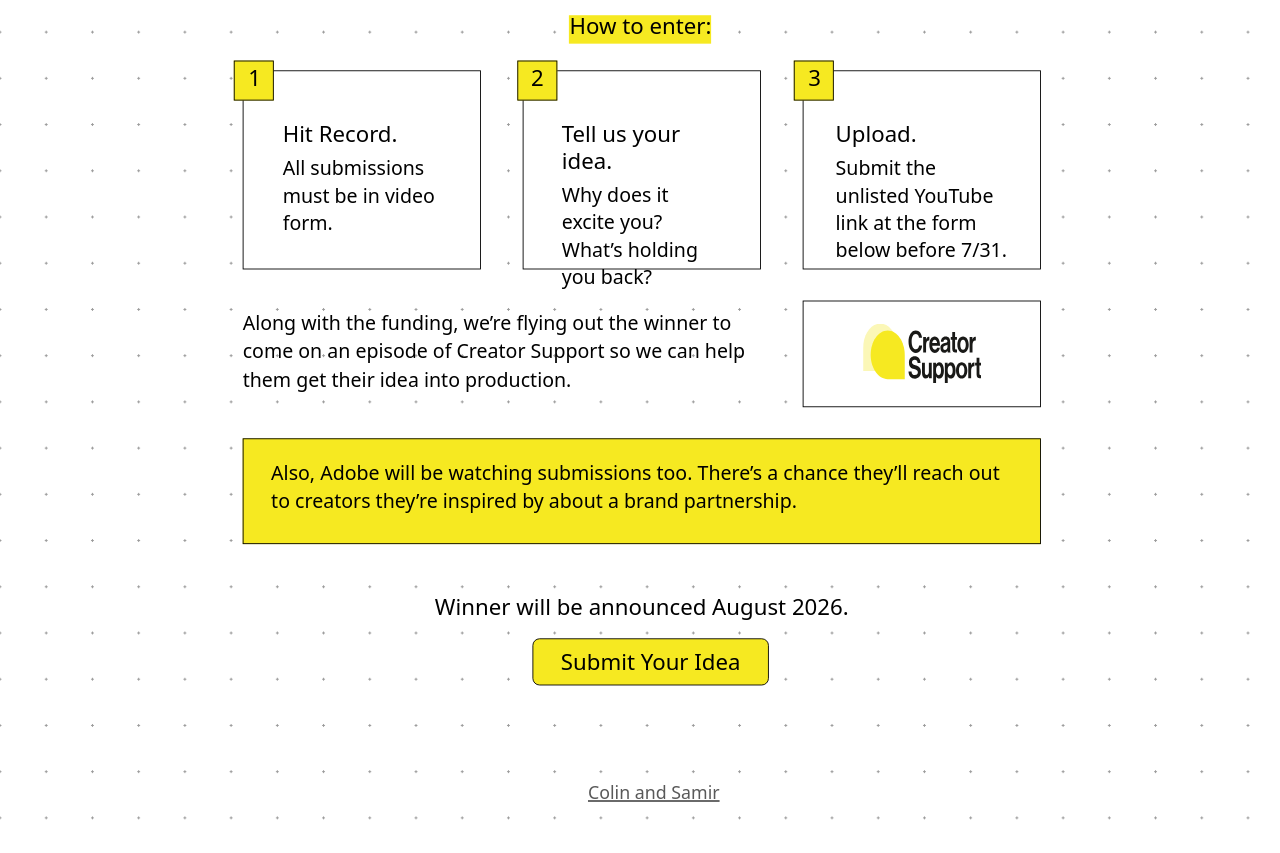
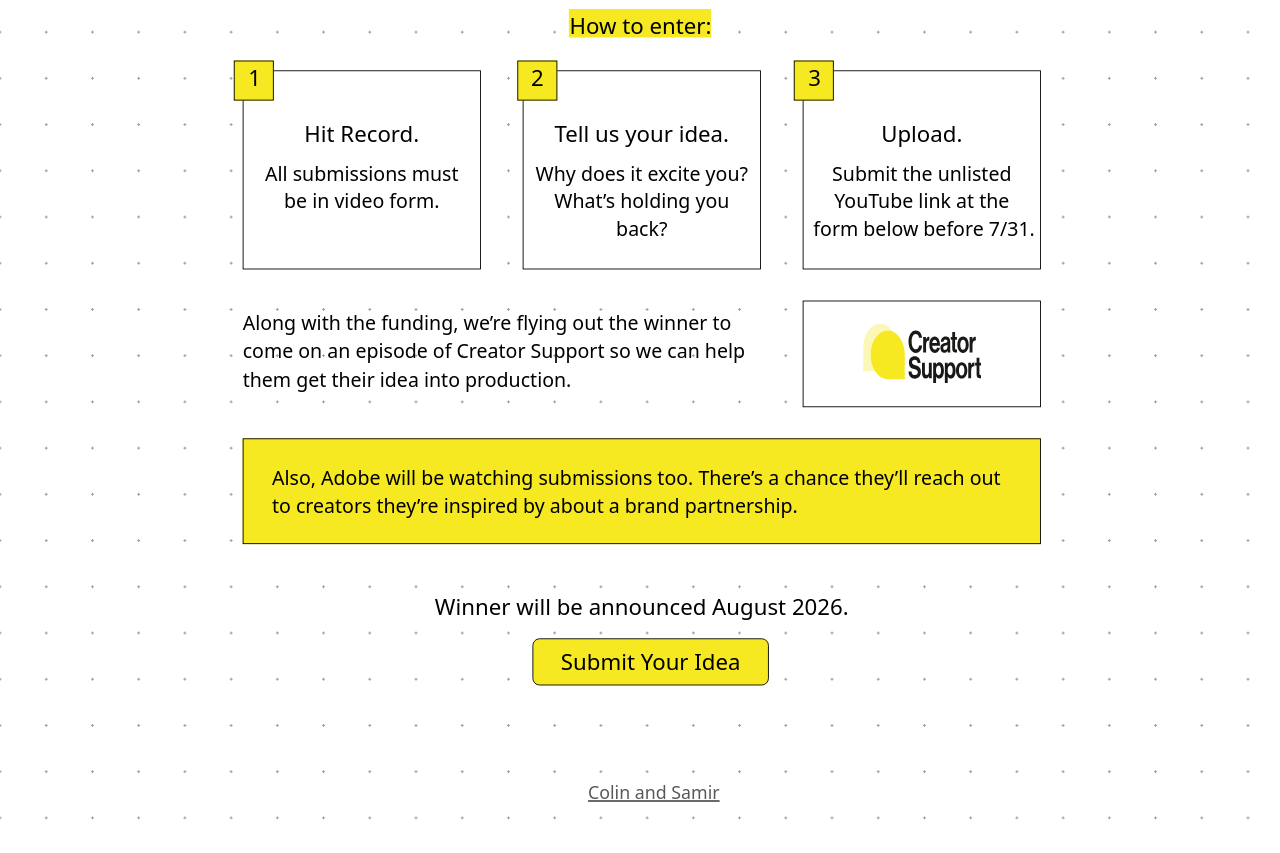
Before and after one commit to bryce-cs/creator-support-dream-project, a Next.js app: page / in a window 1280 px wide. Shown: the part 1391-2244 px from the top of the page. Built offline with nearby package versions, Linux system fonts and the light colour scheme.

Commit message:
Step text centered with shared baseline; Adobe note vertically centered; 'How to enter' highlight centered with text

```diff
--- a/components/Canvas.tsx
+++ b/components/Canvas.tsx
@@ -127,8 +127,8 @@ const CHROME = {
   everyCreatorPara: { d: { x: 273, y: 1213, w: 620, fs: 22 }, m: { x: 39, y: 1102, w: 338, fs: 22 } },
   giveAwayPara: { d: { x: 270, y: 1387, w: 499, fs: 22 }, m: { x: 39, y: 1667, w: 333, fs: 22 } },
 
-  // "How to enter:" yellow highlight + text
-  howToHighlight: { d: { x: 640, y: 1582, w: 160, h: 32 }, m: { x: 129, y: 1828, w: 160, h: 32 } },
+  // "How to enter:" yellow highlight + text. Highlight nudged up so it vertically centers with the text.
+  howToHighlight: { d: { x: 640, y: 1575, w: 160, h: 32 }, m: { x: 129, y: 1821, w: 160, h: 32 } },
   howToText: { d: { x: 624, y: 1578, w: 193, fs: 25 }, m: { x: 113, y: 1824, w: 193, fs: 25 } },
 
   // Step 1
@@ -547,11 +547,21 @@ function FluidCanvas({ vw, t }: { vw: number; t: number }) {
             How to enter:
           </p>
 
-          {/* Step 1, 2, 3 — outline boxes, yellow numbered squares, copy */}
+          {/* Step 1, 2, 3 — outline boxes, yellow numbered squares, copy.
+              Each step's text is horizontally centered in its box and shares the same
+              top Y so titles ("Hit Record.", "Tell us your idea.", "Upload.") sit on a
+              single baseline across all three cards. */}
           {[
-            { box: s1Box, num: s1Num, numL: s1Numl, txt: s1Txt, n: "1", title: "Hit Record.", body: "All submissions must be in video form." },
-            { box: s2Box, num: s2Num, numL: s2Numl, txt: s2Txt, n: "2", title: "Tell us your idea.", body: "Why does it excite you? What’s holding you back?" },
-            { box: s3Box, num: s3Num, numL: s3Numl, txt: s3Txt, n: "3", title: "Upload.", body: "Submit the unlisted YouTube link at the form below before 7/31." },
+            { box: s1Box, num: s1Num, numL: s1Numl, txt: s1Txt, n: "1",
+              title: "Hit Record.",
+              body: "All submissions must be in video form." },
+            { box: s2Box, num: s2Num, numL: s2Numl, txt: s2Txt, n: "2",
+              title: "Tell us your idea.",
+              body: "Why does it excite you? What’s holding you back?" },
+            { box: s3Box, num: s3Num, numL: s3Numl, txt: s3Txt, n: "3",
+              title: "Upload.",
+              // Non-breaking spaces keep "form below before 7/31" together on one line.
+              body: "Submit the unlisted YouTube link at the form below before 7/31." },
           ].map((s) => (
             <div key={s.n}>
               <div className="absolute bg-white" style={{ left: s.box.x, top: s.box.y, width: s.box.w, height: s.box.h, border: "1px solid #000" }} />
@@ -560,10 +570,12 @@ function FluidCanvas({ vw, t }: { vw: number; t: number }) {
                 style={{ left: s.numL.x, top: s.numL.y, width: 19, fontSize: s.numL.fs, lineHeight: 1.2, color: "#000" }}>
                 {s.n}
               </p>
-              <div className="absolute select-none"
-                style={{ left: s.txt.x, top: s.txt.y, width: s.txt.w, color: "#000" }}>
-                <p className="font-medium" style={{ margin: 0, fontSize: s.txt.fs + 3, lineHeight: 1.2 }}>{s.title}</p>
-                <p style={{ margin: "8px 0 0", fontSize: s.txt.fs, lineHeight: 1.4 }}>{s.body}</p>
+              {/* Text container spans the full box width so text-align:center
+                  centers the title/body horizontally within the card. */}
+              <div className="absolute text-center select-none"
+                style={{ left: s.box.x, top: s.txt.y, width: s.box.w, paddingLeft: 12, paddingRight: 12, color: "#000" }}>
+                <p className="font-medium whitespace-nowrap" style={{ margin: 0, fontSize: s.txt.fs + 3, lineHeight: 1.2 }}>{s.title}</p>
+                <p style={{ margin: "14px 0 0", fontSize: s.txt.fs, lineHeight: 1.4 }}>{s.body}</p>
               </div>
             </div>
           ))}
@@ -581,13 +593,20 @@ function FluidCanvas({ vw, t }: { vw: number; t: number }) {
           <img src="/assets/logo.svg" alt="Creator Support" className="absolute pointer-events-none"
             style={{ left: csLogoInL.x, top: csLogoInL.y, width: csLogoInL.w, height: csLogoInL.h, objectFit: "contain" }} />
 
-          {/* Yellow Adobe note box */}
-          <div className="absolute"
-            style={{ left: adobeBoxL.x, top: adobeBoxL.y, width: adobeBoxL.w, height: adobeBoxL.h, background: "#f6e921", border: "1px solid #000" }} />
-          <p className="absolute select-none"
-            style={{ left: adobeBoxTxt.x, top: adobeBoxTxt.y, width: adobeBoxTxt.w, fontSize: adobeBoxTxt.fs, lineHeight: 1.4, color: "#000" }}>
-            Also, Adobe will be watching submissions too. There&rsquo;s a chance they&rsquo;ll reach out to creators they&rsquo;re inspired by about a brand partnership.
-          </p>
+          {/* Yellow Adobe note box — text vertically centered inside the box via flex. */}
+          <div className="absolute flex items-center"
+            style={{
+              left: adobeBoxL.x, top: adobeBoxL.y,
+              width: adobeBoxL.w, height: adobeBoxL.h,
+              background: "#f6e921", border: "1px solid #000",
+              paddingLeft: adobeBoxTxt.x - adobeBoxL.x,
+              paddingRight: adobeBoxL.w - (adobeBoxTxt.x - adobeBoxL.x) - adobeBoxTxt.w,
+            }}>
+            <p className="select-none m-0"
+              style={{ fontSize: adobeBoxTxt.fs, lineHeight: 1.4, color: "#000" }}>
+              Also, Adobe will be watching submissions too. There&rsquo;s a chance they&rsquo;ll reach out to creators they&rsquo;re inspired by about a brand partnership.
+            </p>
+          </div>
 
           {/* Winner text (desktop only — fades on mobile) */}
           {winnerOpacity > 0.01 && (
```
